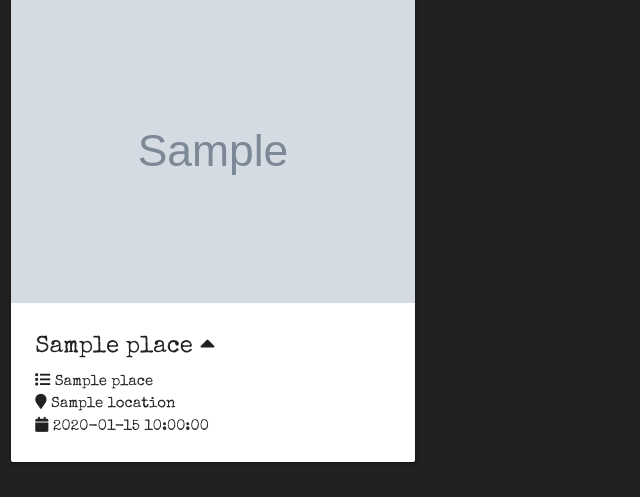
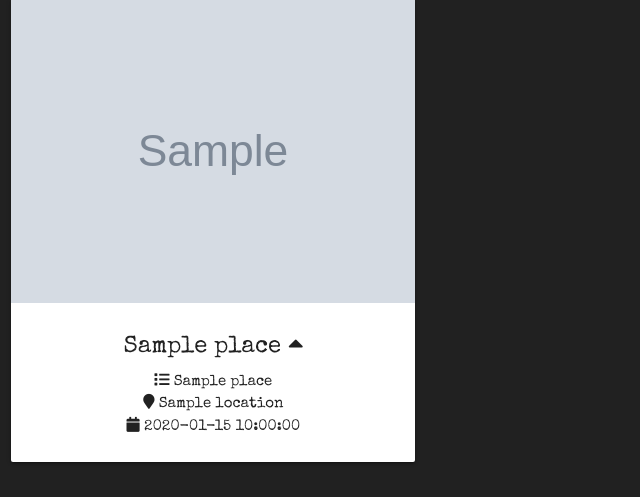
Before and after one commit to misauraleitao/coimbra-travels, a Flask app: page / in a window 1280 px wide. Shown: the part 774-1271 px from the top of the page, without its empty margins (0-640 px from the left). Run offline with Flask 2, Linux system fonts and the light colour scheme; grey boxes marked "Sample" are stand-in pictures; a database or web service that is not in the repository returns one stand-in record (values such as "Sample title"); some libraries are stand-ins or nearby versions.

Commit message:
changed card to center align for design purpuses

```diff
--- a/templates/places.html
+++ b/templates/places.html
@@ -58,7 +58,7 @@
 {% for place in places %}
 <div class="row">
   <div class="col s12 m4">
-    <div class="card">
+    <div class="card center-align">
       <div class="card-image waves-effect waves-block waves-light">
         <img class="responsive-img" src="{{ place.image_url }}" alt="url image">
       </div>
```
